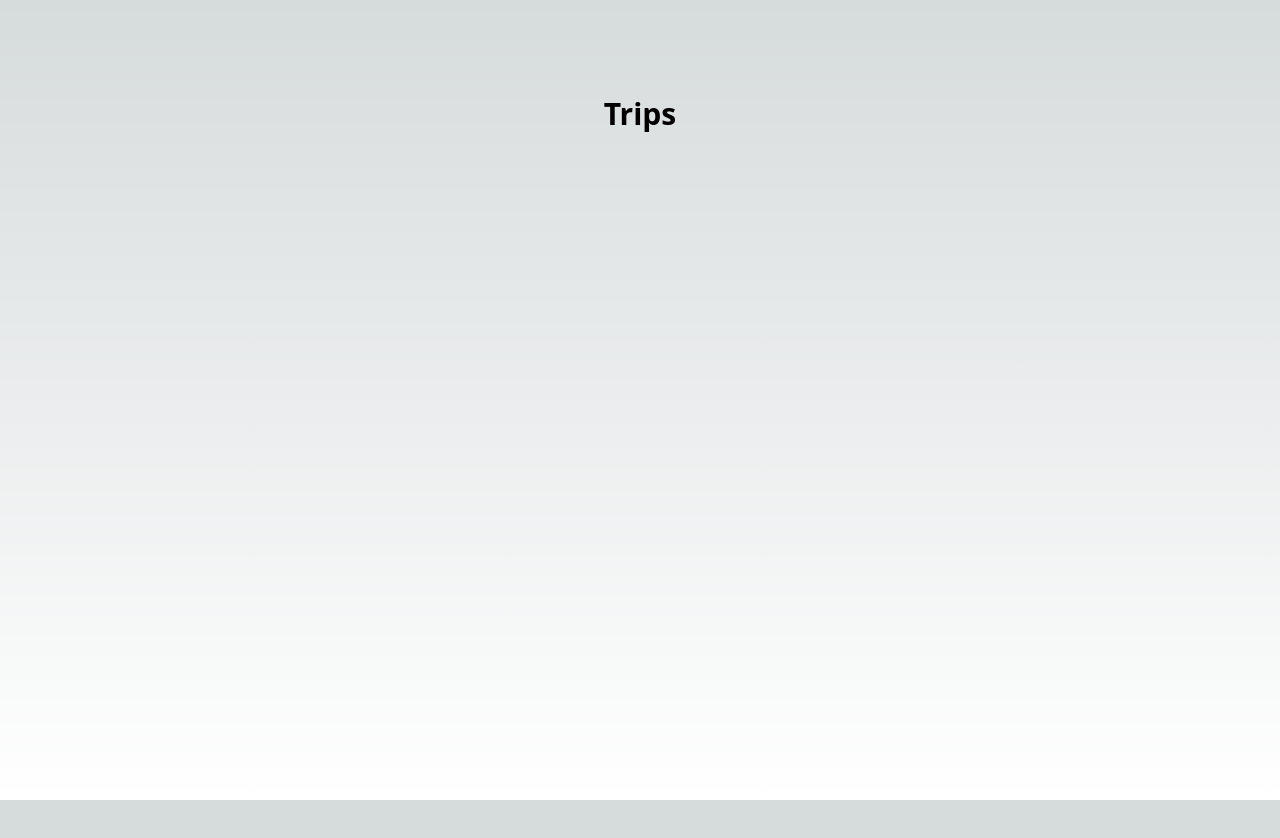
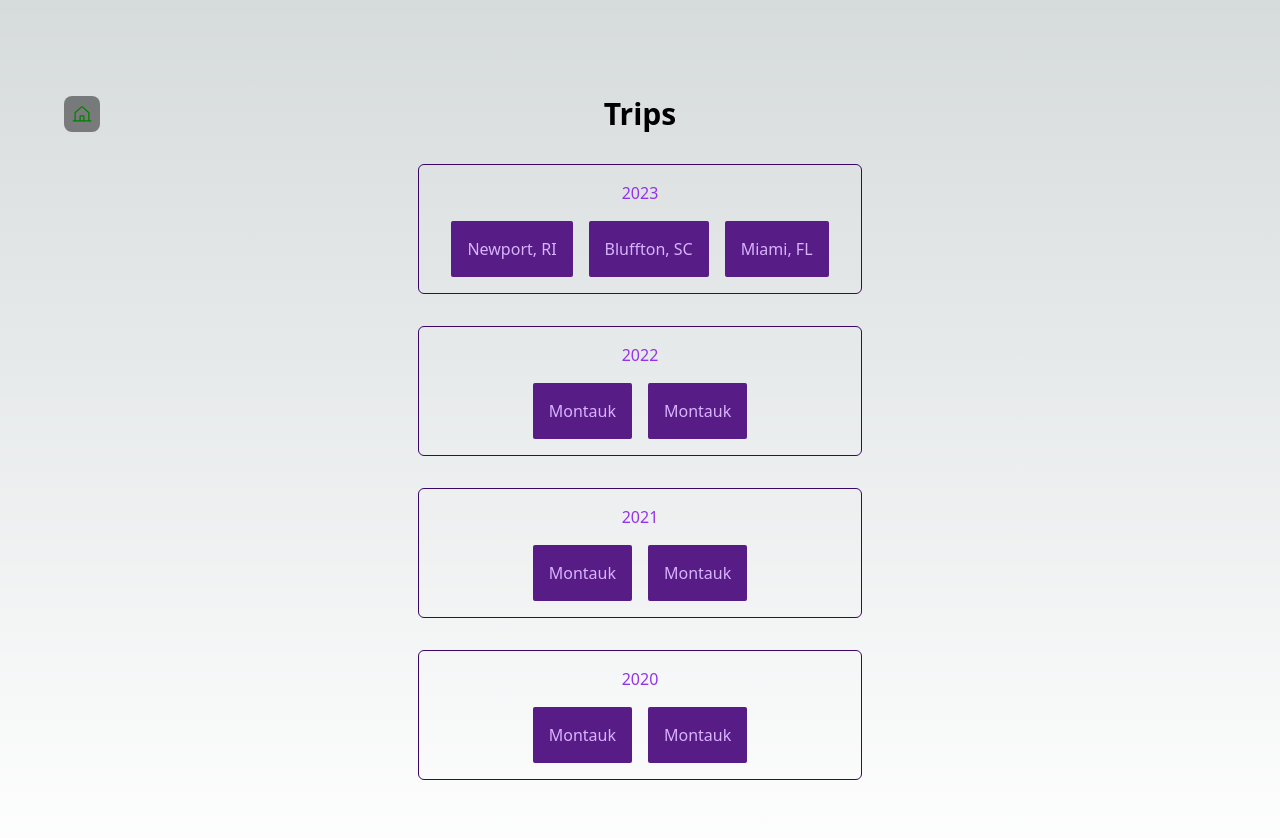
Before and after one commit to ryanfurrh/sam-aswellas-ryan, a Next.js app: page /trips in a window 1280 px wide. Shown: the top 838 px of the page. Before the commit the page ends 800 px from the top, so only its background shows below. Built offline with nearby package versions, Linux system fonts and the light colour scheme.

Commit message:
Create trips page

```diff
--- a/src/app/trips/page.tsx
+++ b/src/app/trips/page.tsx
@@ -1,7 +1,61 @@
+import BackHome from "@/components/BackHome";
+
 export default function Trips() {
   return (
     <main className="flex min-h-screen flex-col items-center justify-between p-24 w-full">
-      <h1 className="text-3xl font-bold">Trips</h1>
+      <div className="absolute w-full left-0">
+        <BackHome />
+      </div>
+      <div className="flex flex-col gap-8">
+        <h1 className="text-3xl text-center font-bold">Trips</h1>
+        <div className="border border-purple-950 px-8 gap-4 flex flex-col py-4 rounded-md">
+          <h1 className="text-center text-purple-600">2023</h1>
+          <div className="flex flex-row gap-4 text-center justify-center">
+            <div className="bg-purple-900 text-purple-300 p-4 rounded-sm">
+              <h2>Newport, RI</h2>
+            </div>
+            <div className="bg-purple-900 text-purple-300 p-4 rounded-sm">
+              <h2>Bluffton, SC</h2>
+            </div>
+            <div className="bg-purple-900 text-purple-300 p-4 rounded-sm">
+              <h2>Miami, FL</h2>
+            </div>
+          </div>
+        </div>
+        <div className="border border-purple-950 px-8 gap-4 flex flex-col py-4 rounded-md">
+          <h1 className="text-center text-purple-600">2022</h1>
+          <div className="flex flex-row gap-4 text-center justify-center">
+            <div className="bg-purple-900 text-purple-300 p-4 rounded-sm">
+              <h2>Montauk</h2>
+            </div>
+            <div className="bg-purple-900 text-purple-300 p-4 rounded-sm">
+              <h2>Montauk</h2>
+            </div>
+          </div>
+        </div>
+        <div className="border border-purple-950 px-8 gap-4 flex flex-col py-4 rounded-md">
+          <h1 className="text-center text-purple-600">2021</h1>
+          <div className="flex flex-row gap-4 text-center justify-center">
+            <div className="bg-purple-900 text-purple-300 p-4 rounded-sm">
+              <h2>Montauk</h2>
+            </div>
+            <div className="bg-purple-900 text-purple-300 p-4 rounded-sm">
+              <h2>Montauk</h2>
+            </div>
+          </div>
+        </div>
+        <div className="border border-purple-950 px-8 gap-4 flex flex-col py-4 rounded-md">
+          <h1 className="text-center text-purple-600">2020</h1>
+          <div className="flex flex-row gap-4 text-center justify-center">
+            <div className="bg-purple-900 text-purple-300 p-4 rounded-sm">
+              <h2>Montauk</h2>
+            </div>
+            <div className="bg-purple-900 text-purple-300 p-4 rounded-sm">
+              <h2>Montauk</h2>
+            </div>
+          </div>
+        </div>
+      </div>
     </main>
   );
 }
```
